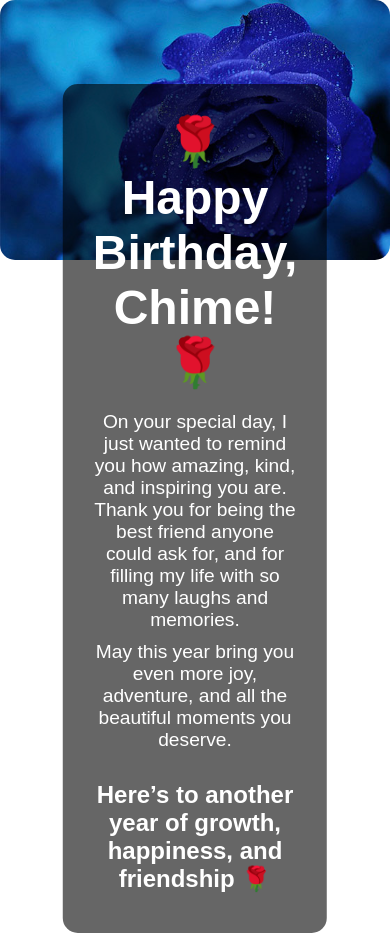
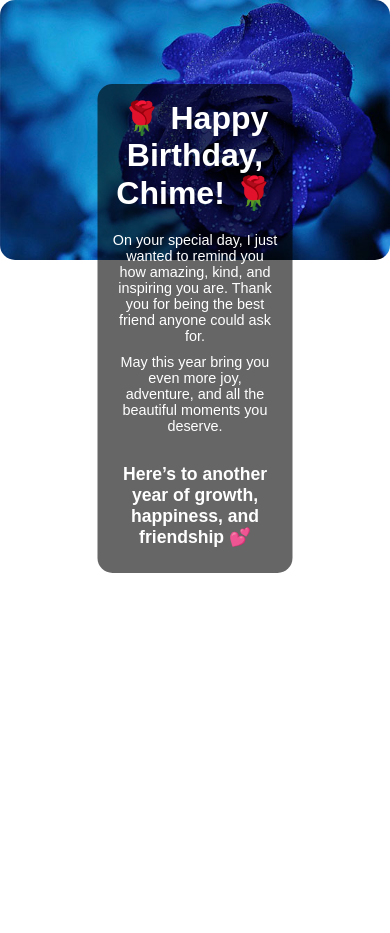
Before and after one commit to LilithThornwell/Webpage_, a plain HTML site: page index.html in a window 390 px wide. After the commit the page ends 844 px from the top, so only its background shows below. Drawn offline with Linux system fonts and the light colour scheme.

Commit message:
index.html

```diff
--- a/index.html
+++ b/index.html
@@ -17,6 +17,8 @@
             text-align: center;
             color: white;
             overflow: hidden;
+            margin: 0;
+            padding: 0;
         }
 
         .slideshow-container {
@@ -43,7 +45,7 @@
             background: rgba(0, 0, 0, 0.6); /* Transparent background */
             padding: 30px;
             border-radius: 15px;
-            max-width: 600px;
+            max-width: 90%; /* Make message container a little smaller on mobile */
             color: white;
         }
 
@@ -61,6 +63,44 @@
             margin-top: 30px;
             font-size: 1.5em;
             font-weight: bold;
+        }
+
+        /* Mobile responsiveness */
+        @media screen and (max-width: 768px) {
+            .message-container {
+                padding: 20px;
+                max-width: 90%;
+            }
+
+            h1 {
+                font-size: 2.5em; /* Adjust title size on smaller screens */
+            }
+
+            p {
+                font-size: 1em; /* Adjust paragraph text size */
+            }
+
+            p:last-child {
+                font-size: 1.2em; /* Adjust last paragraph size */
+            }
+        }
+
+        @media screen and (max-width: 480px) {
+            .message-container {
+                padding: 15px;
+            }
+
+            h1 {
+                font-size: 2em; /* Even smaller title size on very small screens */
+            }
+
+            p {
+                font-size: 0.9em; /* Smaller text for smaller screens */
+            }
+
+            p:last-child {
+                font-size: 1.1em; /* Adjust final text size */
+            }
         }
     </style>
 </head>
@@ -89,9 +129,9 @@
 
     <div class="message-container">
         <h1>🌹 Happy Birthday, Chime! 🌹</h1>
-        <p>On your special day, I just wanted to remind you how amazing, kind, and inspiring you are. Thank you for being the best friend anyone could ask for, and for filling my life with so many laughs and memories.</p>
+        <p>On your special day, I just wanted to remind you how amazing, kind, and inspiring you are. Thank you for being the best friend anyone could ask for.</p>
         <p>May this year bring you even more joy, adventure, and all the beautiful moments you deserve.</p>
-        <p>Here’s to another year of growth, happiness, and friendship 🌹</p>
+        <p>Here’s to another year of growth, happiness, and friendship 💕</p>
 
     </div>
 
```
